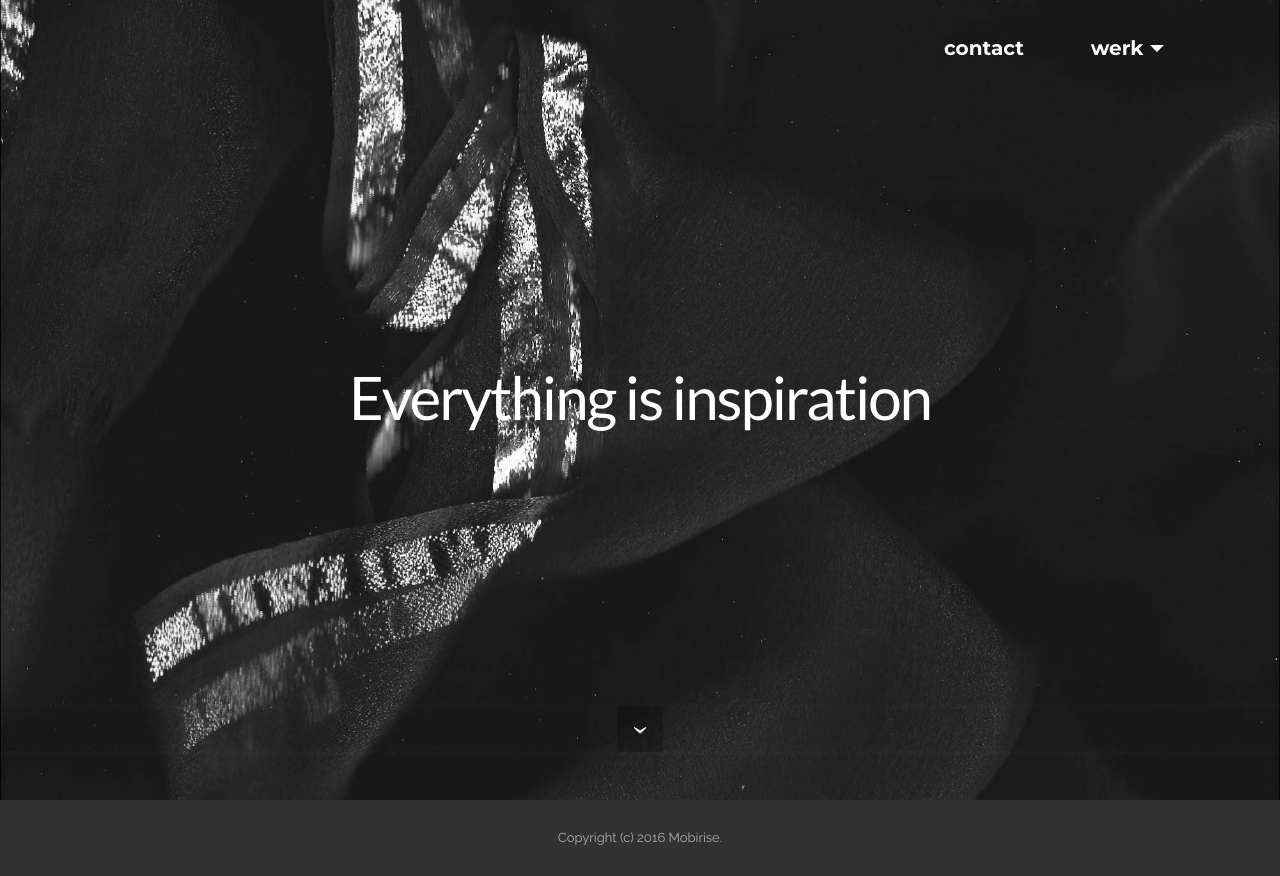
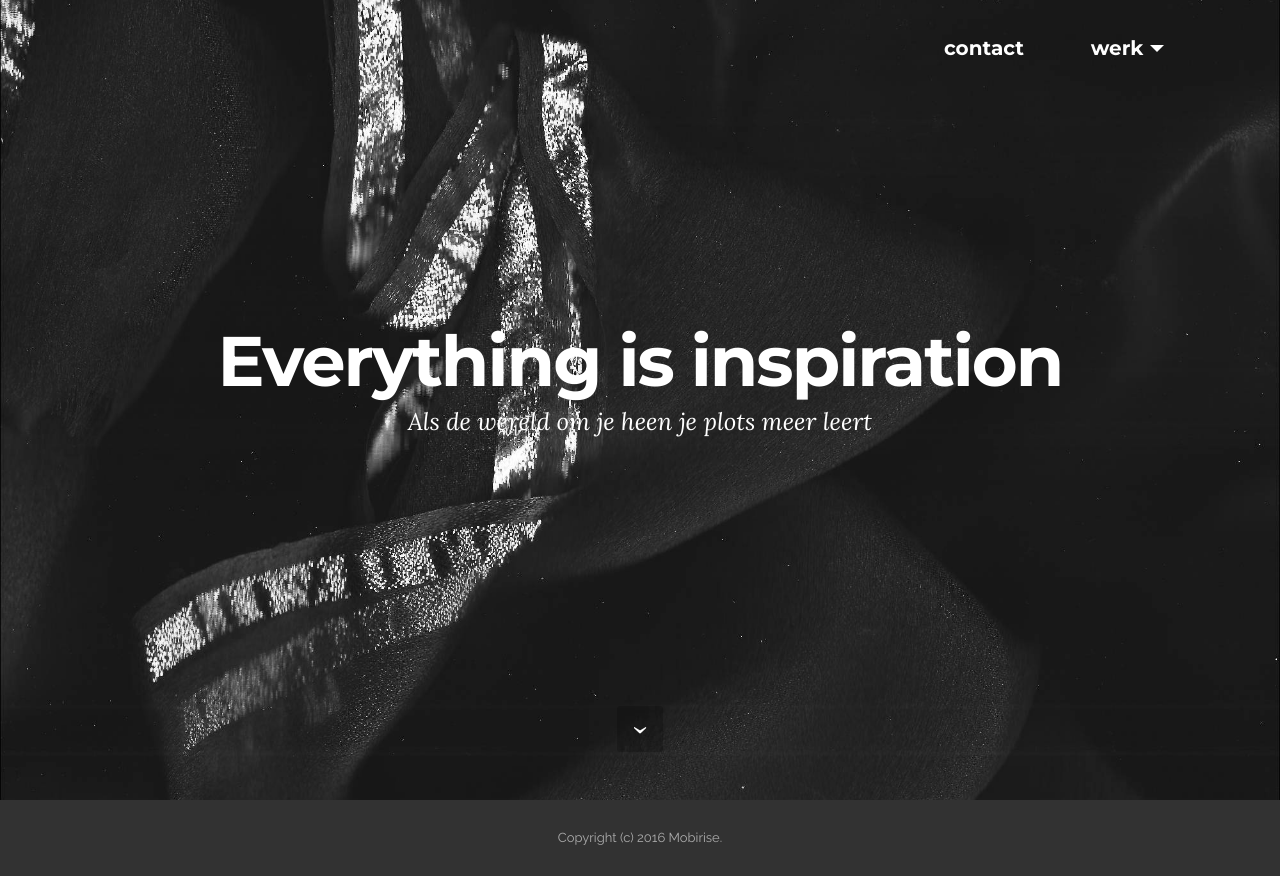
Before and after one commit to charlottederoeck/pub, a plain HTML site: page index.html in a window 1280 px wide. Drawn offline with Linux system fonts and the light colour scheme.

Commit message:
create github pages

```diff
--- a/assets/mobirise/css/mbr-additional.css
+++ b/assets/mobirise/css/mbr-additional.css
@@ -1,8 +1,6 @@
-@import url(https://fonts.googleapis.com/css?family=Lato:400,300,700);
 @import url(https://fonts.googleapis.com/css?family=Montserrat:400,700);
 @import url(https://fonts.googleapis.com/css?family=Lora:400,700);
 @import url(https://fonts.googleapis.com/css?family=Raleway:400,300,700);
-
 
 
 
@@ -480,13 +478,6 @@ h6,
 #menu-0 .close-icon::after {
   background-color: #ffffff;
 }
-#header1-1 .mbr-section-title {
+#header1-2 .mbr-section-lead {
   text-align: center;
-  font-family: 'Lato', sans-serif;
-  color: #2d2727;
 }
-#header1-1 .mbr-section-title SPAN {
-  color: #ffffff;
-  text-align: left;
-  font-size: 60px;
-}
--- a/index.html
+++ b/index.html
@@ -50,7 +50,7 @@
 
 </section>
 
-<section class="engine"><a rel="external" href="https://mobirise.com">best responsive site building</a></section><section class="mbr-section mbr-section-hero mbr-section-full mbr-parallax-background mbr-section-with-arrow" id="header1-1" style="background-image: url(assets/images/scan-62-2000x1414-43.jpg);">
+<section class="engine"><a rel="external" href="https://mobirise.com">top offline web site development</a></section><section class="mbr-section mbr-section-hero mbr-section-full mbr-section-with-arrow mbr-after-navbar" id="header1-2" style="background-image: url(assets/images/scan-62-2000x1414-58.jpg);">
 
 
 
@@ -60,8 +60,8 @@
             <div class="row">
                 <div class="mbr-section col-md-10 col-md-offset-1 text-xs-center">
 
-                    <h1 class="mbr-section-title display-1"><span style="font-weight: normal;">Everything is inspiration</span></h1>
-                    <p class="mbr-section-lead lead"></p>
+                    <h1 class="mbr-section-title display-1">Everything is inspiration</h1>
+                    <p class="mbr-section-lead lead">Als de wereld om je heen je plots meer leert</p>
 
                 </div>
             </div>
@@ -87,7 +87,6 @@
   <script src="assets/viewportChecker/jquery.viewportchecker.js"></script>
   <script src="assets/dropdown/js/script.min.js"></script>
   <script src="assets/touchSwipe/jquery.touchSwipe.min.js"></script>
-  <script src="assets/jarallax/jarallax.js"></script>
   <script src="assets/theme/js/script.js"></script>
 
 
```
Also changed, not shown: assets/images/scan-62-2000x1414-58.jpg (added), 1 other file.
